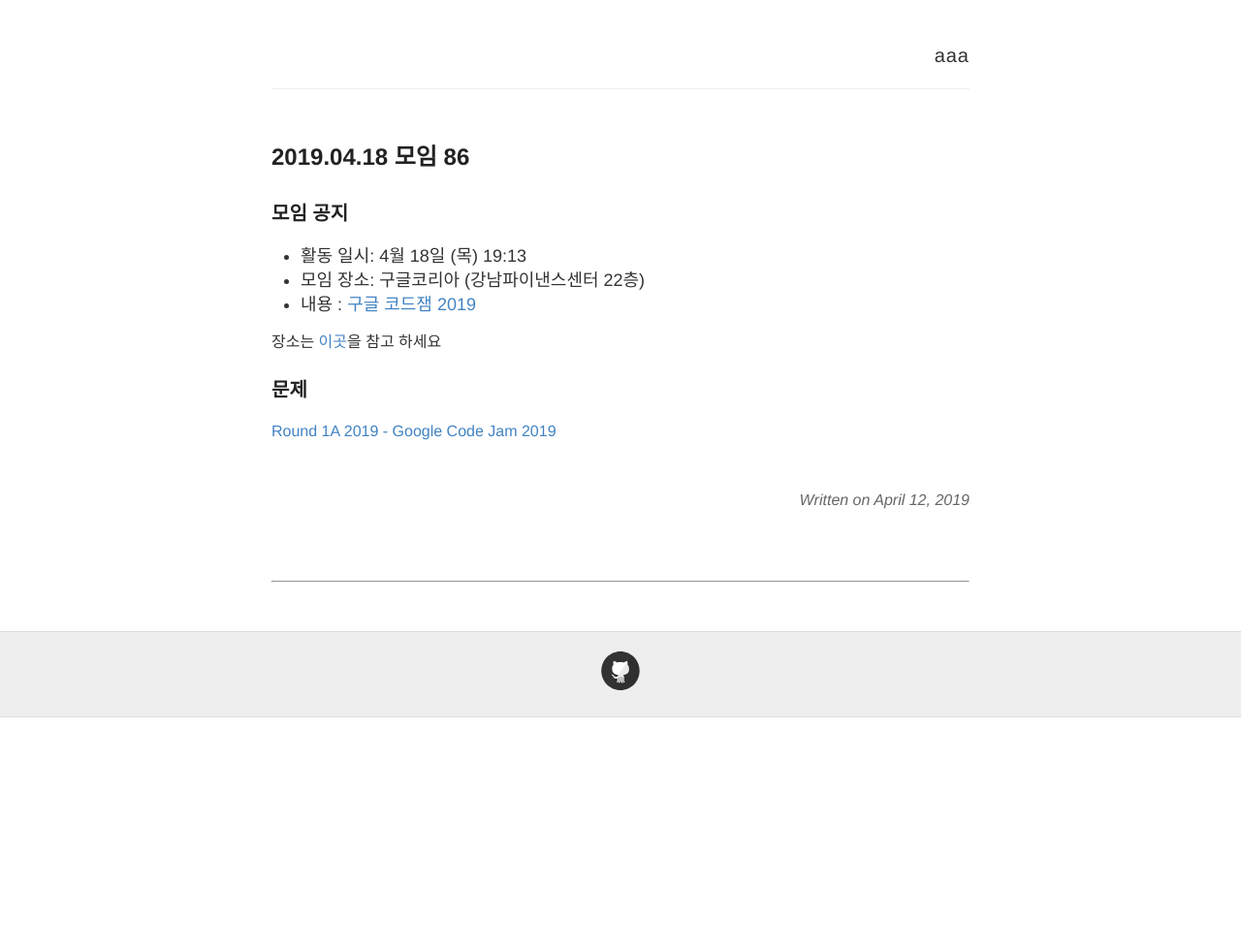
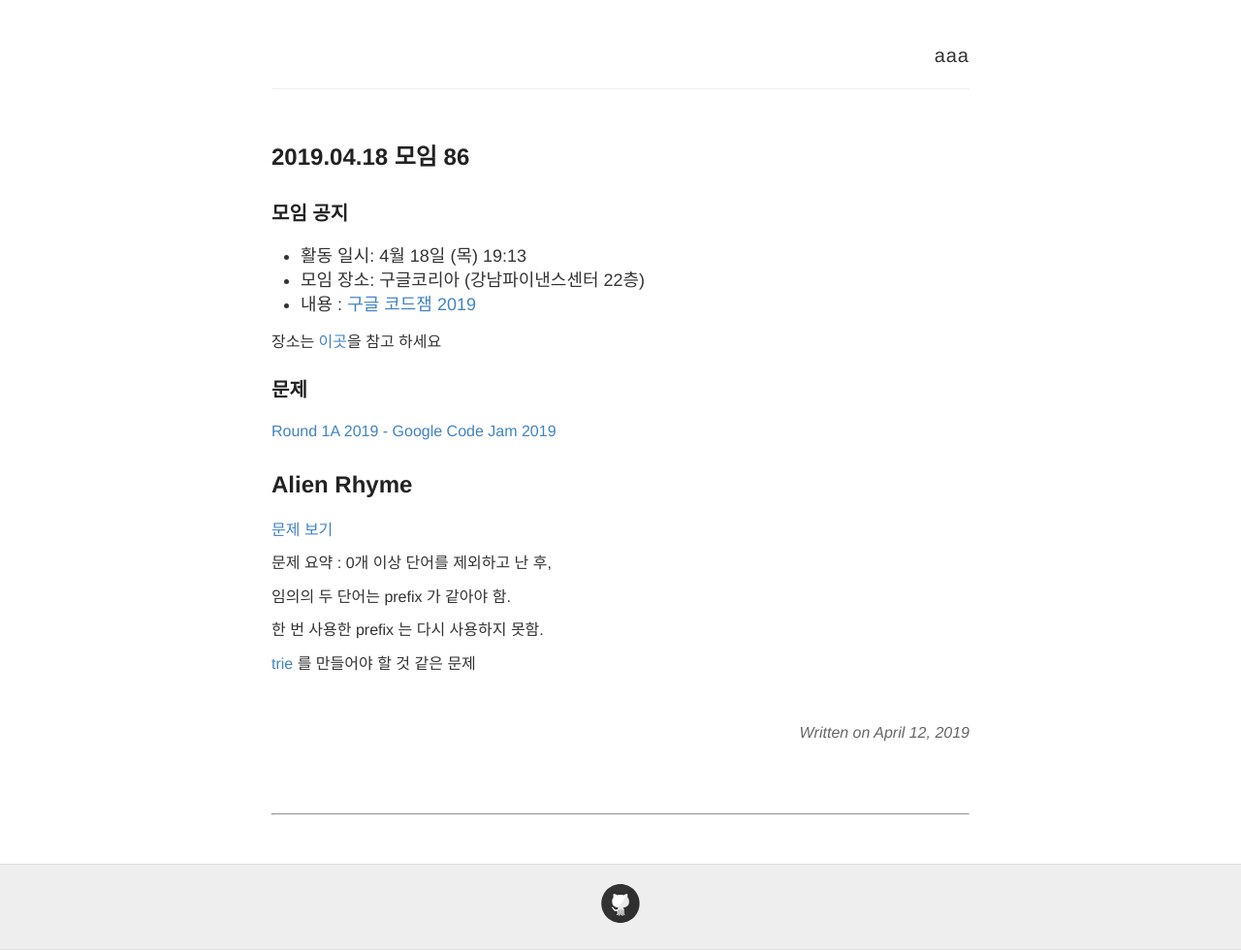
Before and after one commit to seirion/aaa, a Jekyll site: the page built from _posts/2019-04-18-meeting-086.md, in a window 1280 px wide. Shown: the whole page at 97% size. Built offline with Jekyll 4.4.1, drawn with Linux system fonts in a browser that asks for light colours; comment, search, counter and statistics services are not loaded; before the commit the page ends 900 px from its top, so only the background shows below that.

Commit message:
Update 2019-04-18-meeting-086.md

```diff
--- a/_posts/2019-04-18-meeting-086.md
+++ b/_posts/2019-04-18-meeting-086.md
@@ -16,3 +16,17 @@
 ### 문제
 
 [Round 1A 2019 - Google Code Jam 2019](https://codingcompetitions.withgoogle.com/codejam/round/0000000000051635)
+
+
+# Alien Rhyme
+
+[문제 보기](https://codingcompetitions.withgoogle.com/codejam/round/0000000000051635/0000000000104e05)
+
+문제 요약 : 0개 이상 단어를 제외하고 난 후,
+
+임의의 두 단어는 prefix 가 같아야 함.
+
+한 번 사용한 prefix 는 다시 사용하지 못함.
+
+
+[trie](https://en.wikipedia.org/wiki/Trie) 를 만들어야 할 것 같은 문제
```
